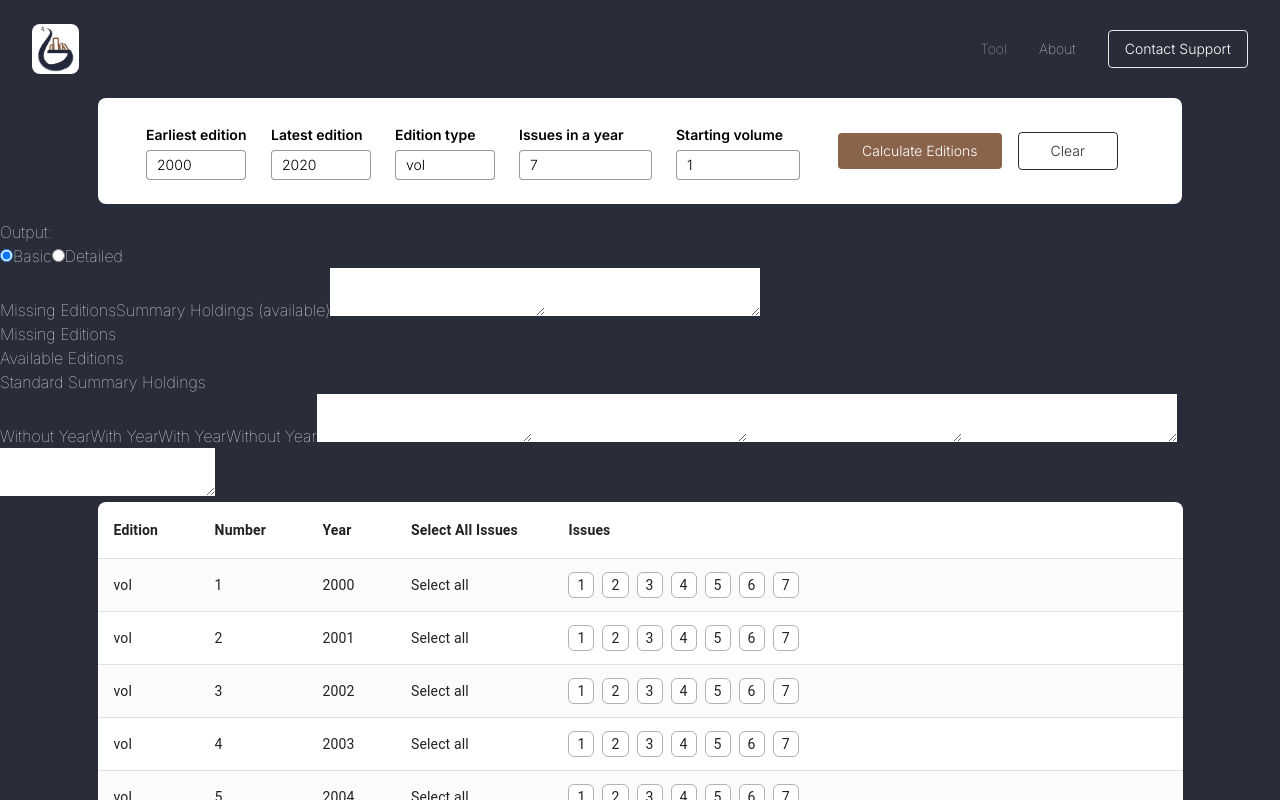
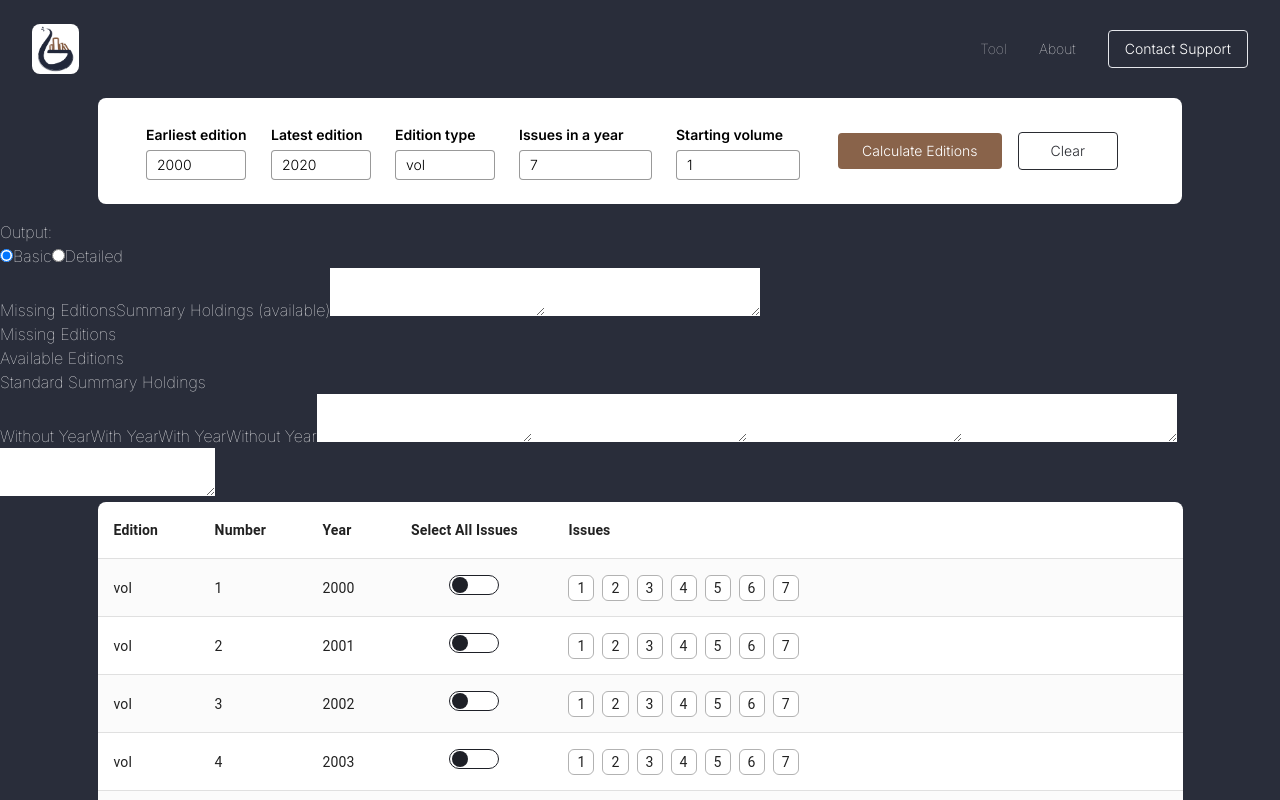
Before and after one commit to jjose14-Jacob-Jose/getSummaryHoldings, a Next.js app: page / in a window 1280 px wide. Both pictures are taken after a click on the button "Calculate Editions". Shown: the top 800 px of the page. Built offline with nearby package versions, Linux system fonts and the light colour scheme.

Commit message:
SCG_65-Added Select all buttons

```diff
--- a/src/components/EditionsTable.jsx
+++ b/src/components/EditionsTable.jsx
@@ -1,20 +1,66 @@
-'use client';
-
-import { TEXT_LABEL_HEADER_EDITION_CHECKBOX, TEXT_LABEL_HEADER_EDITION_NUMBER, TEXT_LABEL_HEADER_EDITION_TYPE, TEXT_LABEL_HEADER_ISSUES, TEXT_LABEL_HEADER_YEAR } from "@/constants/common_js_constants";
+import React, { useState, useEffect } from 'react';
+import {
+    TEXT_LABEL_HEADER_EDITION_CHECKBOX,
+    TEXT_LABEL_HEADER_EDITION_NUMBER,
+    TEXT_LABEL_HEADER_EDITION_TYPE,
+    TEXT_LABEL_HEADER_ISSUES,
+    TEXT_LABEL_HEADER_YEAR,
+} from "@/constants/common_js_constants";
 import Table from '@mui/material/Table';
 import TableBody from '@mui/material/TableBody';
 import TableCell, { tableCellClasses } from '@mui/material/TableCell';
 import TableContainer from '@mui/material/TableContainer';
 import TableHead from '@mui/material/TableHead';
 import TableRow from '@mui/material/TableRow';
+import './custom-switch.css';
 import { styled } from '@mui/material/styles';
 
-/**
- * Table component with issue details and checkboxes.
- *
- * @author pdoddi
- */
-export default function EditionsTable({editionRows}) {
+export default function EditionsTable({ editionRows }) {
+    const [selectedCheckboxes, setSelectedCheckboxes] = useState({});
+    const [selectedRows, setSelectedRows] = useState({});
+
+    useEffect(() => {
+        // Check if all checkboxes in a row are selected and update the row's switch accordingly
+        editionRows.forEach((row) => {
+            const allCheckboxesSelected = row.listOfIssues.every((issue) =>
+                selectedCheckboxes[row.rowId]?.[issue.text]
+            );
+
+            setSelectedRows((prevState) => ({
+                ...prevState,
+                [row.rowId]: allCheckboxesSelected,
+            }));
+        });
+    }, [selectedCheckboxes, editionRows]);
+
+    const toggleRowSelection = (rowId) => {
+        setSelectedRows((prevState) => ({
+            ...prevState,
+            [rowId]: !prevState[rowId], // Toggle the row's selection state
+        }));
+
+        // Toggle all checkboxes in the row
+        editionRows
+            .find((row) => row.rowId === rowId)
+            .listOfIssues.forEach((issue) => {
+                toggleCheckboxSelection(rowId, issue.text);
+            });
+    };
+
+    const toggleCheckboxSelection = (rowId, issueText) => {
+        setSelectedCheckboxes((prevCheckboxes) => ({
+            ...prevCheckboxes,
+            [rowId]: {
+                ...prevCheckboxes[rowId],
+                [issueText]: !prevCheckboxes[rowId]?.[issueText],
+            },
+        }));
+    };
+
+    const isCheckboxSelected = (rowId, issueText) =>
+        selectedCheckboxes[rowId]?.[issueText];
+
+    const isRowSelected = (rowId) => selectedRows[rowId];
 
     const columns = [
         { field: "editionType", title: TEXT_LABEL_HEADER_EDITION_TYPE, numeric: false, align: "left" },
@@ -31,52 +77,74 @@ export default function EditionsTable({editionRows}) {
     }));
 
     const AlternateTableRow = styled(TableRow)(() => ({
-        //alternate rows have different colors
         '&:nth-of-type(odd)': {
             backgroundColor: "#FBFBFB",
         },
-          // hide last border
         '&:last-child td, &:last-child th': {
             border: 0,
         },
     }));
 
-    return(<>
+    return (
+        <>
             <TableContainer className="bg-white rounded-lg mx-auto w-fit max-w-[1085px]">
                 <Table sx={{ minWidth: 650, maxWidth: 1085 }} aria-label="simple table">
                     <TableHead>
                         <TableRow>
-                        {
-                            columns.map((col) => (
-                                <HeaderTableCell key={col.field} align={col.align}>{col.title}</HeaderTableCell>
-                            ))
-                        }
+                            {columns.map((col) => (
+                                <HeaderTableCell key={col.field} align={col.align}>
+                                    {col.title}
+                                </HeaderTableCell>
+                            ))}
                         </TableRow>
                     </TableHead>
                     <TableBody>
-                    {
-                        editionRows.map((row) => (
+                        {editionRows.map((row) => (
                             <AlternateTableRow hover key={row.rowId}>
-                                <TableCell component="th" scope="row" align="left" width="5%">{row.editionType}</TableCell>
-                                <TableCell align="left" width="5%">{row.editionNumber}</TableCell>
-                                <TableCell align="left" width="5%">{row.year}</TableCell>
-                                <TableCell width="10%">Select all</TableCell>
+                                <TableCell component="th" scope="row" align="left" width="5%">
+                                    {row.editionType}
+                                </TableCell>
+                                <TableCell align="left" width="5%">
+                                    {row.editionNumber}
+                                </TableCell>
+                                <TableCell align="left" width="5%">
+                                    {row.year}
+                                </TableCell>
+                                <TableCell align="center" width="10%">
+                                    <div
+                                        className={`custom-switch ${isRowSelected(row.rowId) ? 'checked' : ''}`}
+                                        onClick={() => toggleRowSelection(row.rowId)}
+                                    ></div>
+                                </TableCell>
                                 <TableCell align="left" width="40%">
                                     <div className="flex gap-2">
                                         {row.listOfIssues.map((issue) => (
-                                    <li className="list-none">
-                                        <input type="checkbox" id={issue.text + "_" + row.rowId} name="checkbox" value="value" className="hidden peer" />
-                                        <label for={issue.text + "_" + row.rowId} className="px-2 py-1 items-center justify-between border-[1px] border-black/[0.3] bg-white hover:bg-[#e7e7e738] peer-checked:bg-[#2A2C32] peer-checked:text-white rounded-md">{issue.text}</label>
+                                            <li className="list-none" key={issue.text}>
+                                                <input
+                                                    type="checkbox"
+                                                    id={issue.text + '_' + row.rowId}
+                                                    name="checkbox"
+                                                    value="value"
+                                                    className="hidden peer"
+                                                    checked={isCheckboxSelected(row.rowId, issue.text)}
+                                                    onChange={() => toggleCheckboxSelection(row.rowId, issue.text)}
+                                                />
+                                                <label
+                                                    htmlFor={issue.text + '_' + row.rowId}
+                                                    className="px-2 py-1 items-center justify-between border-[1px] border-black/[0.3] bg-white hover:bg-[#e7e7e738] peer-checked:bg-[#2A2C32] peer-checked:text-white rounded-md"
+                                                >
+                                                    {issue.text}
+                                                </label>
                                             </li>
                                         ))}
                                     </div>
                                 </TableCell>
                             </AlternateTableRow>
-                        ))
-                    }
+                        ))}
                     </TableBody>
                 </Table>
             </TableContainer>
             <button id="btnGenerateSummary"></button>
-    </>)
-};
+        </>
+    );
+}
--- /dev/null
+++ b/src/components/custom-switch.css
@@ -0,0 +1,36 @@
+/* custom-switch.css */
+.custom-switch {
+    display: inline-block;
+    width: 50px;
+    height: 20px;
+    position: relative;
+    cursor: pointer;
+    background-color: #fff; /* Background color for off state */
+    border: 1px solid #1E2027;
+    border-radius: 10px; /* Adjust the border radius */
+    transition: background-color 2s, border-color 2s;
+  }
+
+  .custom-switch::before {
+    content: "";
+    position: absolute;
+    width: 16px;
+    height: 16px;
+    background-color: #1E2027;
+    border-radius: 50%;
+    top: 50%;
+    left: 2px;
+    transform: translateY(-50%);
+    transition: transform 2s, background-color 2s, left 2s;
+  }
+
+  .custom-switch.checked {
+    background-color: #1E2027; /* Background color for on state (black) */
+    border: 1px solid #1E2027;
+  }
+
+  .custom-switch.checked::before {
+    left: calc(62%); /* Adjust the circle's position */
+    background-color: #fff; /* Circle color for on state (white) */
+    transform: translateY(-50%);
+  }
```
Lines whose indentation alone changed are shown as unchanged.
